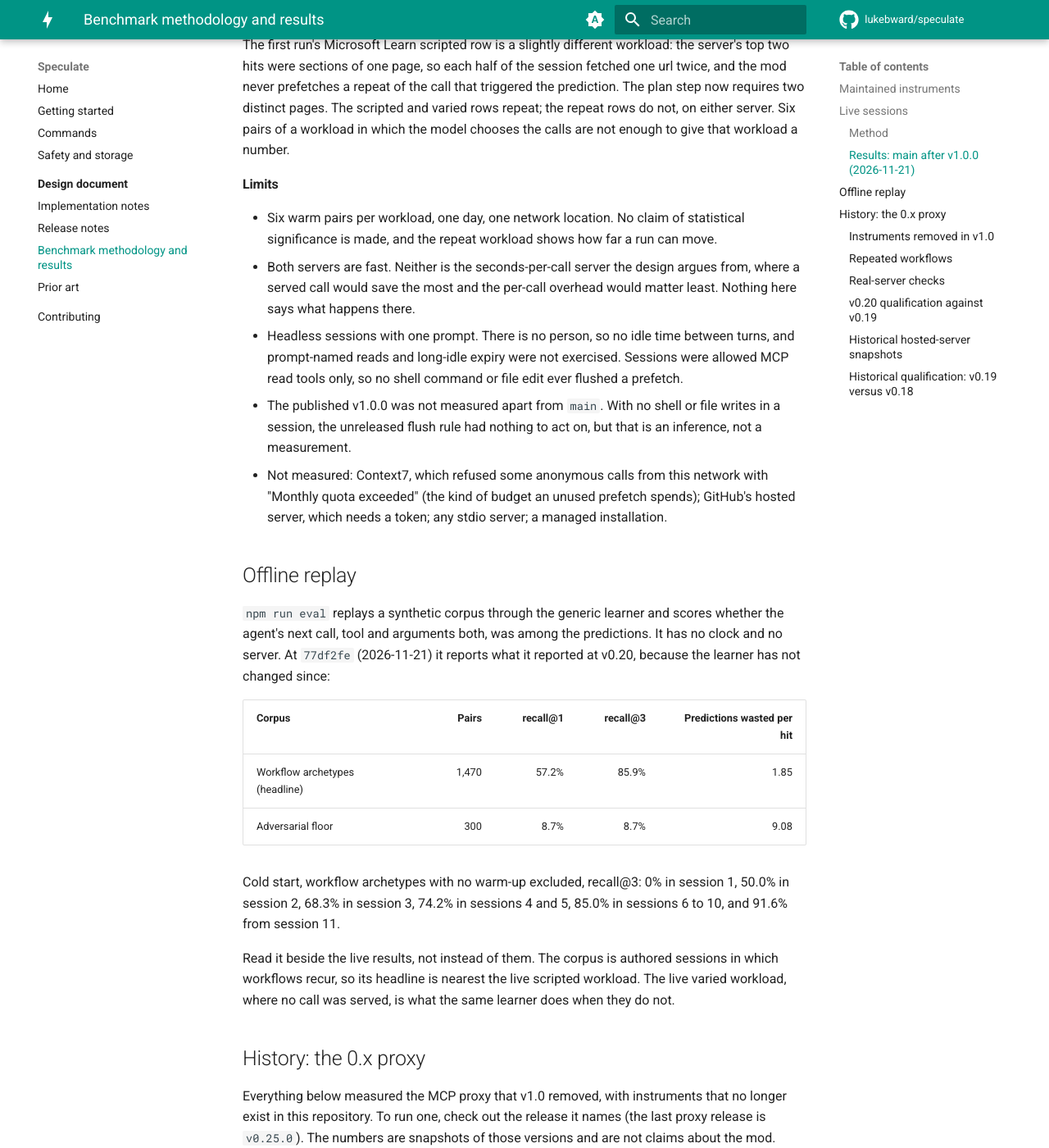
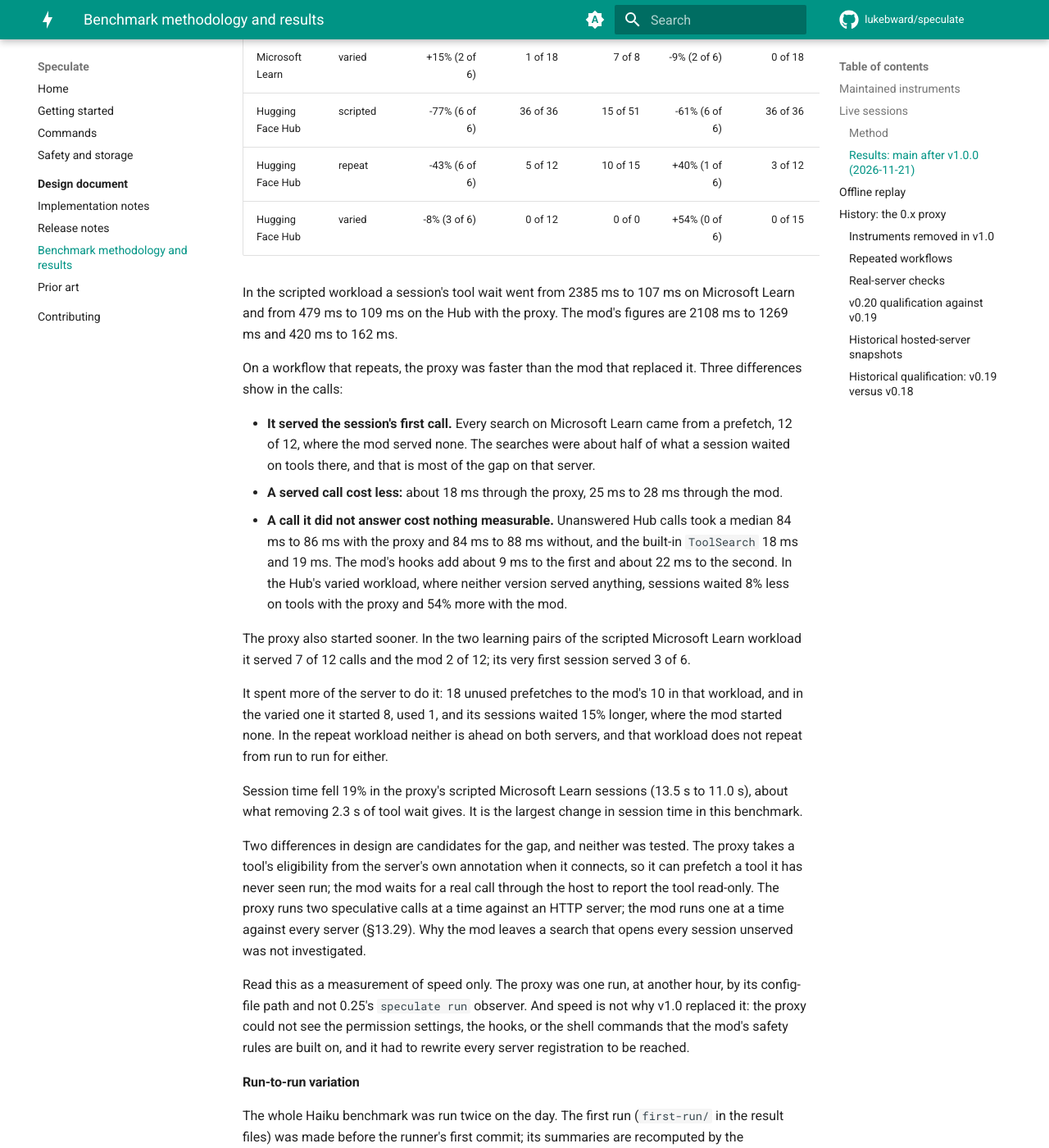
Before and after one commit to lukebward/speculate, an MkDocs documentation site: the page built from docs/design/local-learning-benchmark.md, in a window 1280 px wide and 1400 px high, scrolled down 6324 px. Shown: the whole window at 82% size. Built offline with MkDocs 1.6.1 and Material for MkDocs 9.7.7, drawn with Linux system fonts in a browser that asks for light colours; comment, search, counter and statistics services are not loaded; some of the changed text lies outside the part shown.

Commit message:
Measure the last proxy release in the mod's benchmark
Whether v1.0 made Speculate faster or slower had no measurement: the
proxy's published figures came from a different harness. 0.25.0 from
npm now runs in the same sessions, in place of the mod, on the same day
with the same model and prompts.

On a scripted workflow the proxy was faster. Median tool wait per
session fell 96% on Microsoft Learn (2385 ms to 107 ms) and 77% on the
Hugging Face Hub, against the mod's 40% and 61%. It served the search
that opens each session, which the mod never did (12 of 12 against 0 of
12); a served call cost about 18 ms against 25 ms to 28 ms; a call it
did not answer cost nothing measurable; and it served 7 of 12 calls in
its two learning pairs against the mod's 2.

It left more prefetches unused (18 against 10 in that workload), and on
new subjects it prefetched and made sessions wait longer where the mod
stayed out. The repeated-question workload puts neither ahead.

This is one run of the proxy, by its config-file path, and it measures
speed only. The cause of the mod's unserved opening call is not
established.

Co-Authored-By: Claude Fable 5.2 <noreply@anthropic.com>
Claude-Session: https://claude.ai/code/session_01PCQYcey2jwxPcRaYpiLKmW

````diff
--- a/docs/design/local-learning-benchmark.md
+++ b/docs/design/local-learning-benchmark.md
@@ -12,6 +12,8 @@ history. They do not describe the mod. The predictor is the same code, but
 what turns a prediction into time saved is not: Claude Code's hooks,
 permission checks and connections replaced the proxy's router, and a real
 model's time between calls replaced a scripted pause.
+The one like-for-like comparison of the two is
+[the proxy run in the mod's own benchmark](#against-the-last-proxy-release).
 
 ## Maintained instruments
 
@@ -19,6 +21,7 @@ model's time between calls replaced a scripted pause.
 | --- | --- | --- |
 | `npm run bench:live` | Tool wait and session time in real Claude Code sessions with the mod off and on, against hosted MCP servers, with a real model choosing the calls | Network and service noise; a few pairs per workload; one model and one network location per run; spends model tokens and other people's server time, so it is opt-in |
 | `npm run bench:live -- --cold` | What the mod's hooks cost a call it cannot help: the same sessions with the mod's memory cleared before each one | Only meaningful with the scripted workload, where both arms make the same calls |
+| `npm run bench:live -- --proxy <cli.js>` | A 0.x proxy release in the same sessions, in place of the mod: the release's `dist/src/cli.js` in front of the server | The proxy by its config-file path only; a second run, so not the same minutes as the mod's |
 | `npm run eval` | Generic offline replay prediction recall and adversarial floor | A synthetic corpus; no timing and no whole-task speedup |
 
 `npm test` and `npm run test:mod` establish behavior, not speed.
@@ -84,8 +87,9 @@ SPECULATE_BENCH_LIVE=1 npm run bench:live -- --scenario huggingface --json huggi
 npm run bench:live -- --summarize mslearn.json huggingface.json
 ```
 
-`--pairs`, `--warmup`, `--model`, `--workload`, `--cold` and `--mod` (another
-checkout to load in the `on` arm) are described at the top of `bench/live.ts`. Claude
+`--pairs`, `--warmup`, `--model`, `--workload`, `--cold`, `--proxy` and `--mod`
+(another checkout to load in the `on` arm) are described at the top of
+`bench/live.ts`. Claude
 Code must be able to authenticate from the environment, because each arm's
 configuration directory starts empty. Behind an HTTPS proxy, set
 `NODE_USE_ENV_PROXY=1` for the runner's own check of the server.
@@ -108,7 +112,7 @@ The first measurement of the mod on real servers.
 | Model | `claude-haiku-5-5` for both arms; one workload repeated with `claude-sonnet-5-5` |
 | Servers | Microsoft Learn (`learn.microsoft.com/api/mcp`, JSON results, about 260 ms a fetch and 500 ms a search) and the Hugging Face Hub (`huggingface.co/mcp`, Markdown results, about 70 ms a call). Neither needs a credential |
 | Run from | A Linux cloud container (Node 22.23.5) behind an HTTPS egress proxy, on one day |
-| Size | 8 pairs per workload: pairs 1 and 2 learning, pairs 3 to 8 warm. 232 sessions in the result files, $6.05 of model use |
+| Size | 8 pairs per workload: pairs 1 and 2 learning, pairs 3 to 8 warm. 328 sessions in the result files, $6.90 of model use |
 | Result files | [`bench/results/2026-11-21/`](https://github.com/lukebward/speculate/tree/main/bench/results/2026-11-21) |
 
 Warm pairs, per session. Tool wait and session time are medians over the six
@@ -203,6 +207,72 @@ session cost about $0.26, seventeen times the Haiku session.
 | --- | ---: | ---: | ---: | ---: | ---: | ---: | ---: | ---: | ---: |
 | `claude-haiku-5-5` | 2108 ms | 1269 ms | -40% | 6 of 6 | 24 of 36 | 34 | 10 | 11170 ms | 10128 ms |
 | `claude-sonnet-5-5` | 2381 ms | 1211 ms | -49% | 6 of 6 | 23 of 36 | 30 | 7 | 10471 ms | 9866 ms |
+
+#### Against the last proxy release
+
+The same benchmark with the last proxy release, 0.25.0 from npm, in the `on`
+arm in place of the mod (`--proxy`): the same servers, prompts, model and
+day, about three and a half hours after the mod's run. The proxy ran from a
+config file in `annotated` mode, the mode 0.x's own setup used, with one
+state file per workload. Change in median tool wait per session against each
+run's own `off` arm, warm pairs:
+
+| Server | Workload | Proxy 0.25.0 | Served | Unused | Mod | Served | Unused |
+| --- | --- | ---: | ---: | ---: | ---: | ---: | ---: |
+| Microsoft Learn | scripted | -96% (6 of 6) | 36 of 36 | 18 of 54 | -40% (6 of 6) | 24 of 36 | 10 of 34 |
+| Microsoft Learn | repeat | -38% (5 of 6) | 9 of 18 | 12 of 21 | -56% (6 of 6) | 10 of 18 | 0 of 10 |
+| Microsoft Learn | varied | +15% (2 of 6) | 1 of 18 | 7 of 8 | -9% (2 of 6) | 0 of 18 | 0 of 0 |
+| Hugging Face Hub | scripted | -77% (6 of 6) | 36 of 36 | 15 of 51 | -61% (6 of 6) | 36 of 36 | 15 of 51 |
+| Hugging Face Hub | repeat | -43% (6 of 6) | 5 of 12 | 10 of 15 | +40% (1 of 6) | 3 of 12 | 14 of 17 |
+| Hugging Face Hub | varied | -8% (3 of 6) | 0 of 12 | 0 of 0 | +54% (0 of 6) | 0 of 15 | 0 of 0 |
+
+In the scripted workload a session's tool wait went from 2385 ms to 107 ms on
+Microsoft Learn and from 479 ms to 109 ms on the Hub with the proxy. The mod's
+figures are 2108 ms to 1269 ms and 420 ms to 162 ms.
+
+On a workflow that repeats, the proxy was faster than the mod that replaced
+it. Three differences show in the calls:
+
+- **It served the session's first call.** Every search on Microsoft Learn
+  came from a prefetch, 12 of 12, where the mod served none. The searches were
+  about half of what a session waited on tools there, and that is most of the
+  gap on that server.
+- **A served call cost less:** about 18 ms through the proxy, 25 ms to 28 ms
+  through the mod.
+- **A call it did not answer cost nothing measurable.** Unanswered Hub calls
+  took a median 84 ms to 86 ms with the proxy and 84 ms to 88 ms without, and
+  the built-in `ToolSearch` 18 ms and 19 ms. The mod's hooks add about 9 ms
+  to the first and about 22 ms to the second. In the Hub's varied workload,
+  where neither version served anything, sessions waited 8% less on tools
+  with the proxy and 54% more with the mod.
+
+The proxy also started sooner. In the two learning pairs of the scripted
+Microsoft Learn workload it served 7 of 12 calls and the mod 2 of 12; its
+very first session served 3 of 6.
+
+It spent more of the server to do it: 18 unused prefetches to the mod's 10
+in that workload, and in the varied one it started 8, used 1, and its
+sessions waited 15% longer, where the mod started none. In the repeat
+workload neither is ahead on both servers, and that workload does not repeat
+from run to run for either.
+
+Session time fell 19% in the proxy's scripted Microsoft Learn sessions
+(13.5 s to 11.0 s), about what removing 2.3 s of tool wait gives. It is the
+largest change in session time in this benchmark.
+
+Two differences in design are candidates for the gap, and neither was tested.
+The proxy takes a tool's eligibility from the server's own annotation when it
+connects, so it can prefetch a tool it has never seen run; the mod waits for
+a real call through the host to report the tool read-only. The proxy runs two
+speculative calls at a time against an HTTP server; the mod runs one at a
+time against every server (§13.29). Why the mod leaves a search that opens
+every session unserved was not investigated.
+
+Read this as a measurement of speed only. The proxy was one run, at another
+hour, by its config-file path and not 0.25's `speculate run` observer. And
+speed is not why v1.0 replaced it: the proxy could not see the permission
+settings, the hooks, or the shell commands that the mod's safety rules are
+built on, and it had to rewrite every server registration to be reached.
 
 #### Run-to-run variation
 
````
Also changed, not shown: README.md (+4 -0 lines), bench/results/README.md (+1 -0 lines), docs/design/implementation-notes.md (+16 -0 lines), docs/design/releases.md (+5 -0 lines), 2 other files.
